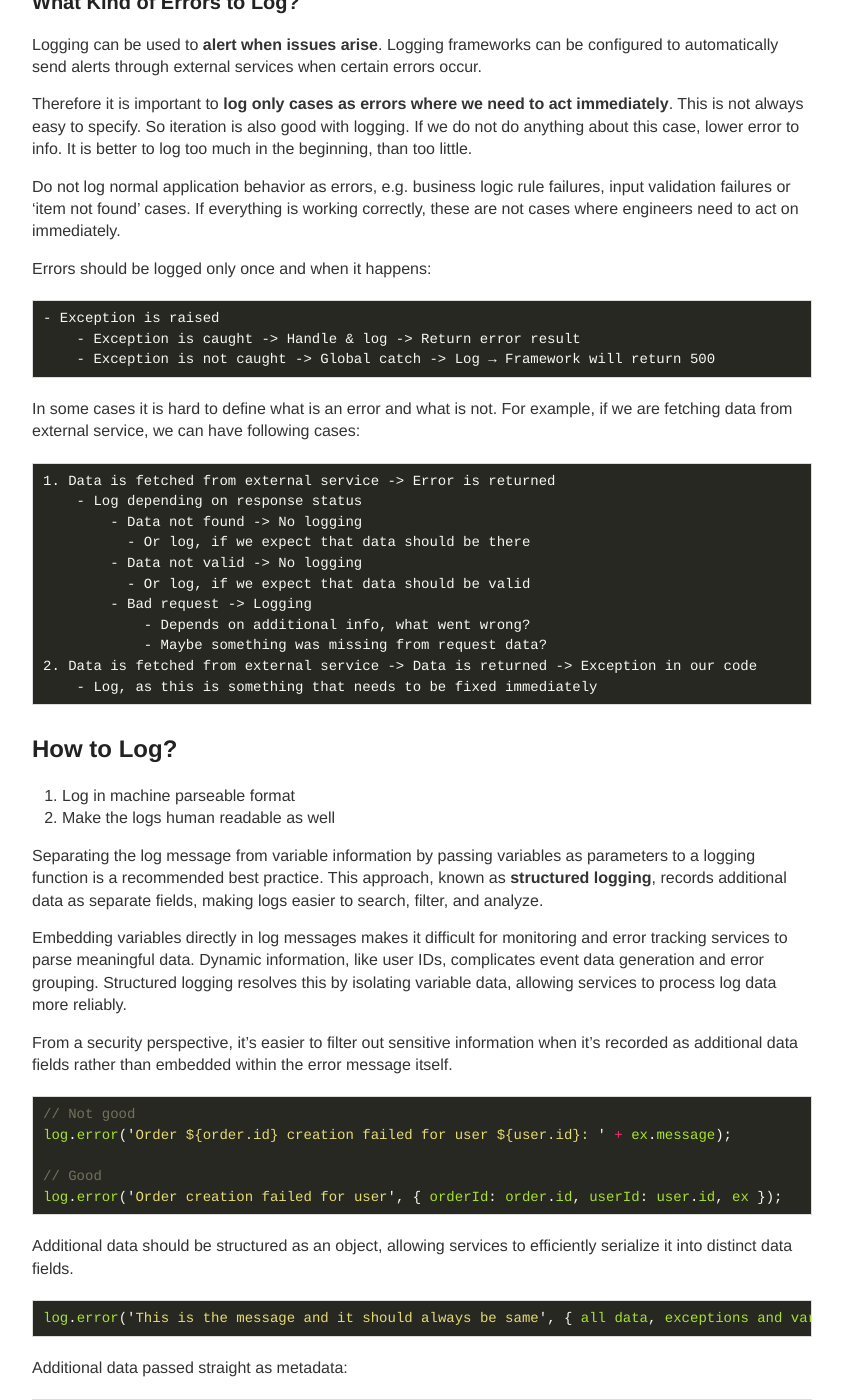
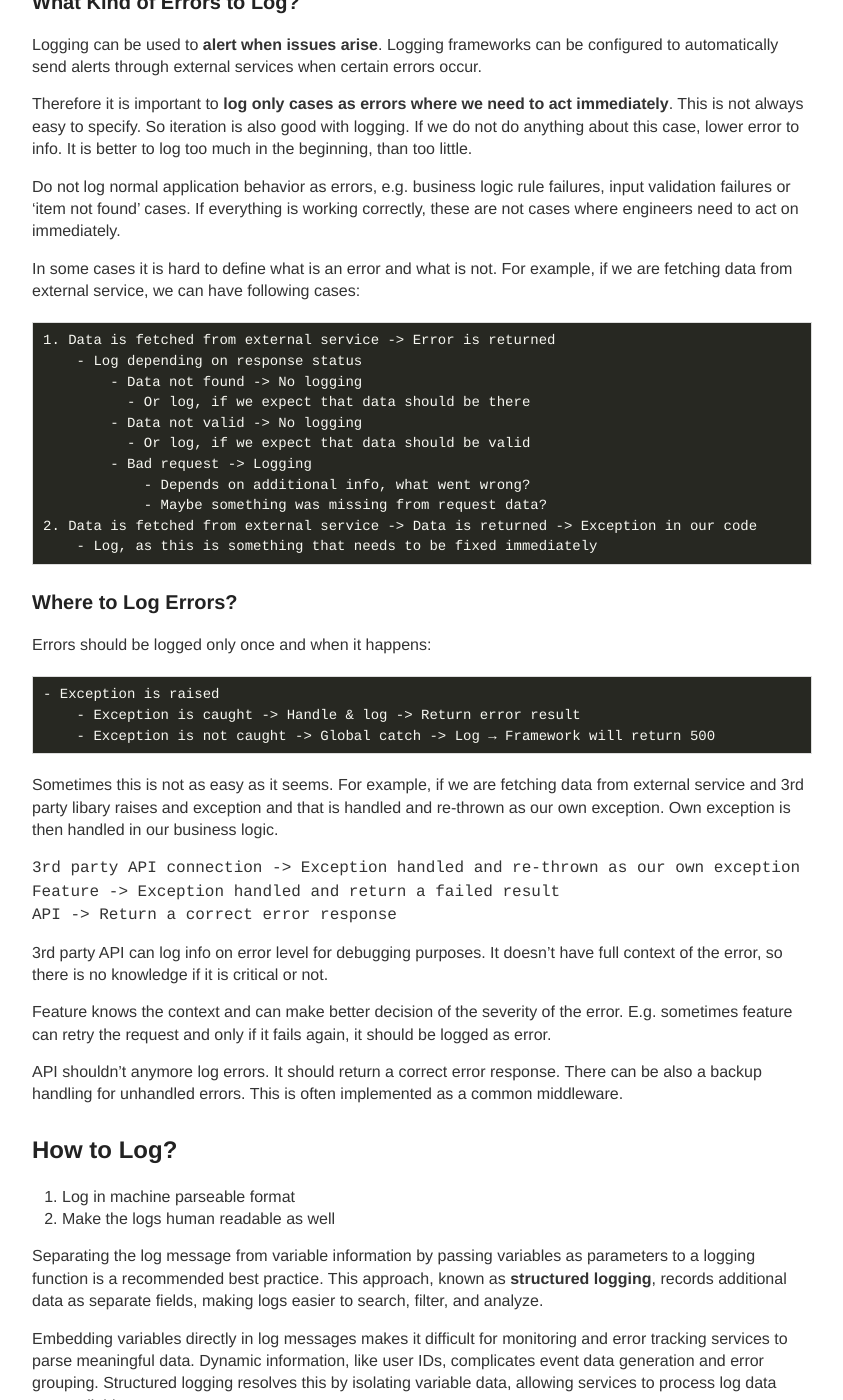
Before and after one commit to ttu/ttu.github.io, a Jekyll site: the page built from _posts/2022-3-25-logging-what-why-how.md, in a window 1280 px wide and 1400 px high, scrolled down 1012 px. Shown: the whole window, without its empty margins (218-1061 px from the left). Built offline with Jekyll 4.4.1, drawn with Linux system fonts in a browser that asks for light colours.

Commit message:
Add where to log errors section to loggin post

`````diff
--- a/_posts/2022-3-25-logging-what-why-how.md
+++ b/_posts/2022-3-25-logging-what-why-how.md
@@ -37,14 +37,6 @@ Therefore it is important to **log only cases as errors where we need to act imm
 
 Do not log normal application behavior as errors, e.g. business logic rule failures, input validation failures or 'item not found' cases. If everything is working correctly, these are not cases where engineers need to act on immediately.
 
-Errors should be logged only once and when it happens:
-
-```
-- Exception is raised
-    - Exception is caught -> Handle & log -> Return error result
-    - Exception is not caught -> Global catch -> Log → Framework will return 500
-```
-
 In some cases it is hard to define what is an error and what is not. For example, if we are fetching data from external service, we can have following cases:
 
 ```
@@ -60,6 +52,30 @@ In some cases it is hard to define what is an error and what is not. For example
 2. Data is fetched from external service -> Data is returned -> Exception in our code
     - Log, as this is something that needs to be fixed immediately
 ```
+
+### Where to Log Errors?
+
+Errors should be logged only once and when it happens:
+
+```
+- Exception is raised
+    - Exception is caught -> Handle & log -> Return error result
+    - Exception is not caught -> Global catch -> Log → Framework will return 500
+```
+
+Sometimes this is not as easy as it seems. For example, if we are fetching data from external service and 3rd party libary raises and exception and that is handled and re-thrown as our own exception. Own exception is then handled in our business logic.
+
+````
+3rd party API connection -> Exception handled and re-thrown as our own exception
+Feature -> Exception handled and return a failed result
+API -> Return a correct error response
+```
+
+3rd party API can log info on error level for debugging purposes. It doesn't have full context of the error, so there is no knowledge if it is critical or not.
+
+Feature knows the context and can make better decision of the severity of the error. E.g. sometimes feature can retry the request and only if it fails again, it should be logged as error.
+
+API shouldn't anymore log errors. It should return a correct error response. There can be also a backup handling for unhandled errors. This is often implemented as a common middleware.
 
 ## How to Log?
 
`````
